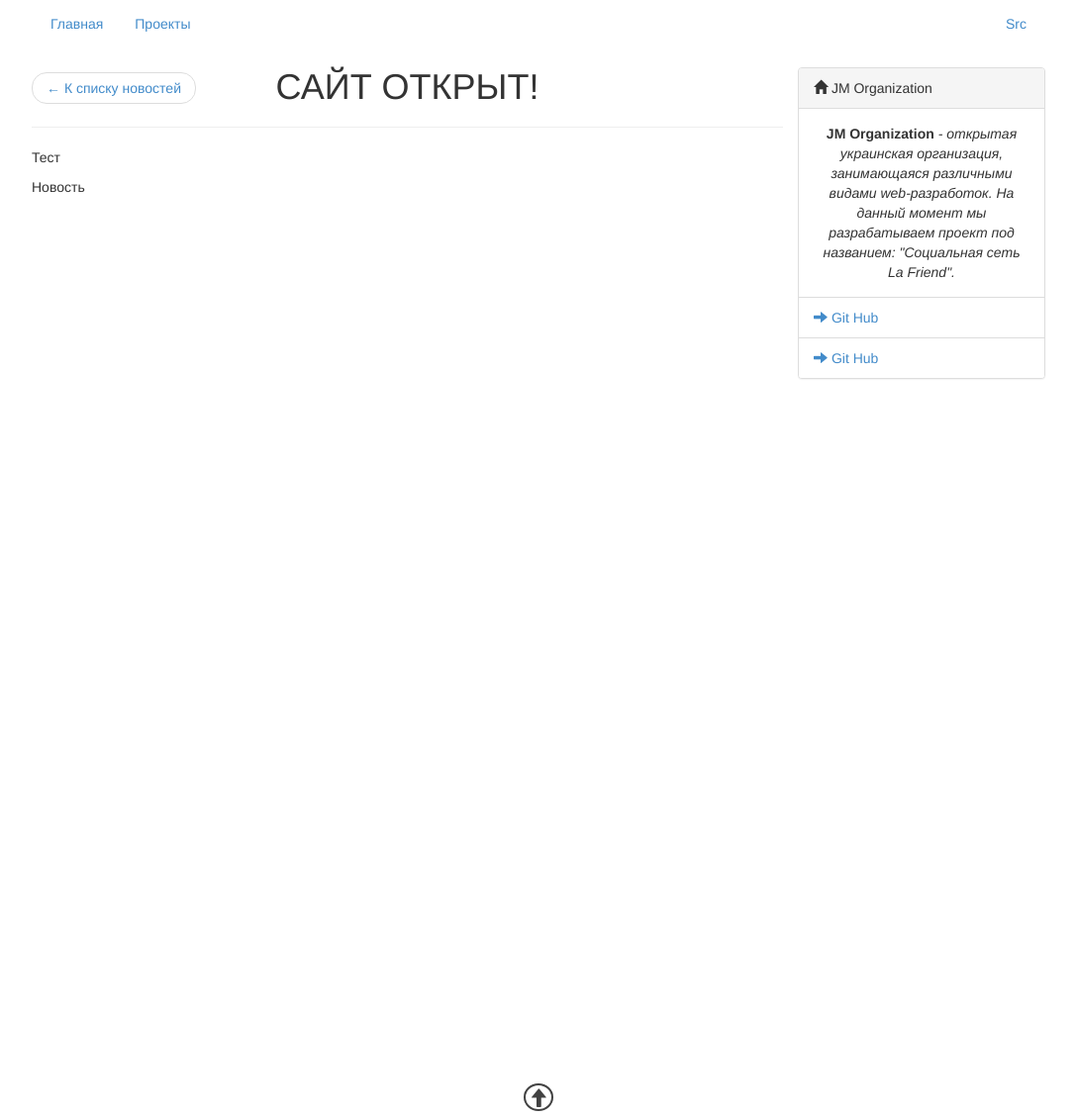
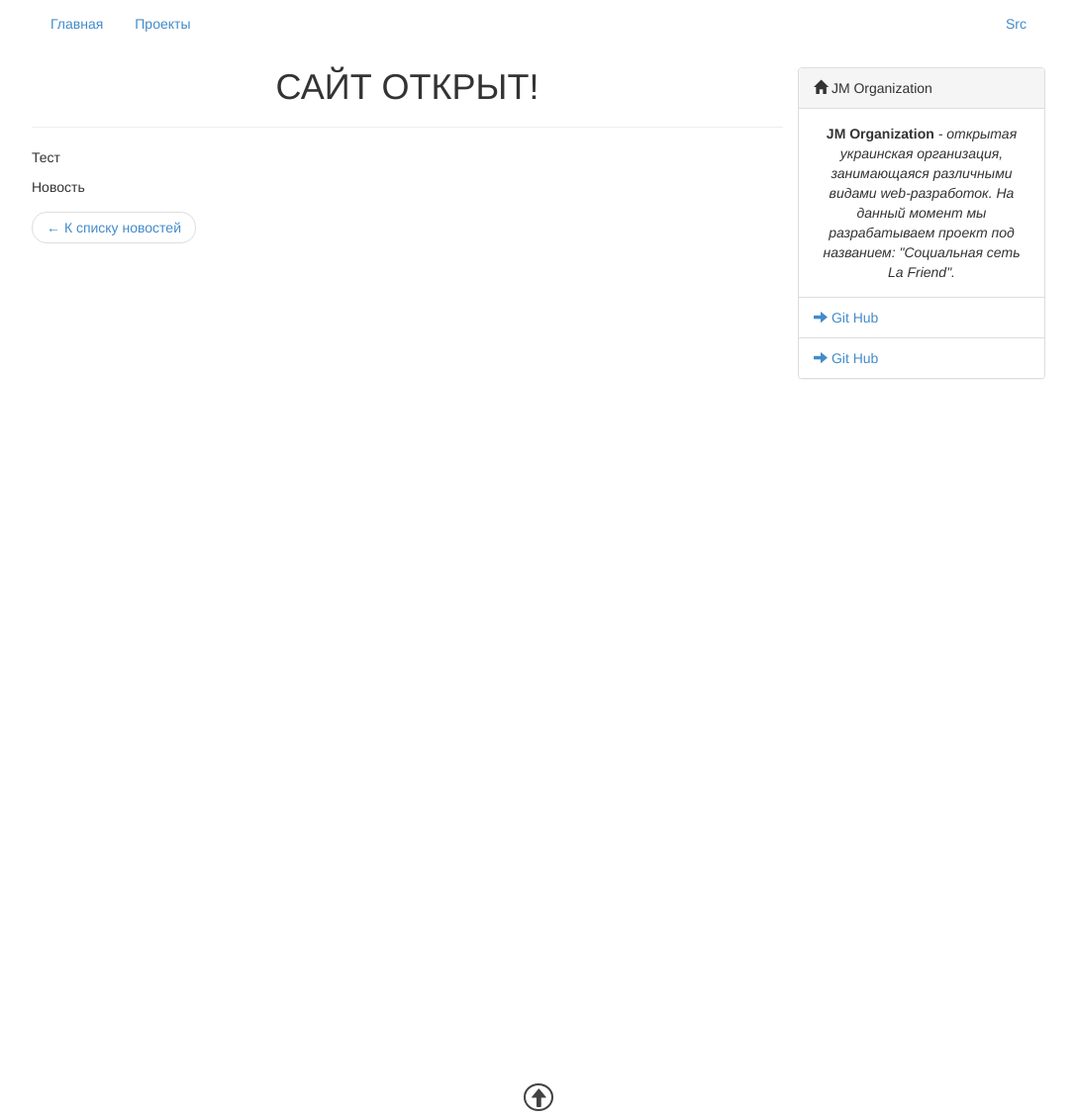
Before and after one commit to jm-organization/jm-organization.github.io, a Jekyll site: the page built from _posts/2017-06-20-relesed-site.md, in a window 1280 px wide and 1130 px high. Shown: the whole window at 99% size, without its empty margins (96-1183 px from the left). Built offline with Jekyll 4.4.1, drawn with Linux system fonts in a browser that asks for light colours; our own code applies the rules of GitHub Pages for plain Markdown files; comment, search, counter and statistics services are not loaded.

Commit message:
обавлена зависимость вывода комментариев и изменено положение ссылки на спис. новостей

```diff
--- a/_config.yml
+++ b/_config.yml
@@ -10,6 +10,9 @@ gems:
   - jekyll-feed
   - jekyll-redirect-from
 
+posts:
+  comments: true
+
 permalink: '/posts/:day-:month-:year/:title.html'
 paginate: 5
 paginate_path: "/posts/page-:num/"
--- a/_layouts/body-sample.html
+++ b/_layouts/body-sample.html
@@ -14,11 +14,6 @@
 				<div class="page-content" data-name="content">
 					{% if page.title %}
 					<div class="jm-page-title">
-					{% if page.url contains 'posts' %}
-						<ul class="jm-pager pager">
-							<li class="previous"><a href="/#news">&larr; К списку новостей</a></li>
-						</ul>
-					{% endif %}
 						<h1>{{ page.title }}</h1>
 					</div>
 					<hr class="small-devider">
--- a/_layouts/post.html
+++ b/_layouts/post.html
@@ -3,13 +3,21 @@ layout: body-sample
 title: page.title
 ---
 
-<!-- $('.jm-header').animate({height: 'hide'}, 5000) -->
-
 <div class="jm-article">
     {{ content }}
+
+    <ul class="jm-pager pager">
+        <li class="previous"><a href="/#news">&larr; К списку новостей</a></li>
+    </ul>
 </div>
 
-<div id="disqus_thread"></div>
+{% if site.posts.comments %}
+<div class="jm-comments">
+    <div class="jm-comments-title">
+        <h1>Комментарии</h1>
+    </div>
+    <div id="disqus_thread"></div>
+</div>
 <script>
 
     /**
@@ -18,10 +26,10 @@ title: page.title
      *
      */
 
-     var disqus_config = function () {
-     this.page.url = window.location.href;
-     this.page.identifier = 'article'+window.location.pathname;
-     };
+    var disqus_config = function () {
+        this.page.url = window.location.href;
+        this.page.identifier = 'article'+window.location.pathname;
+    };
     (function() { // DON'T EDIT BELOW THIS LINE
         var d = document, s = d.createElement('script');
         s.src = 'https://jm-organization.disqus.com/embed.js';
@@ -30,3 +38,4 @@ title: page.title
     })();
 </script>
 <noscript>Please enable JavaScript to view the <a href="https://disqus.com/?ref_noscript">comments powered by Disqus.</a></noscript>
+{% endif %}
--- a/assets/css/main.css
+++ b/assets/css/main.css
@@ -109,20 +109,18 @@ li {
     height: auto;
     display: inline-block;
     float: left; }
-    .page-width .page-content .jm-page-title {
-      position: relative; }
-      .page-width .page-content .jm-page-title h1 {
-        text-transform: uppercase;
+    .page-width .page-content .jm-page-title, .page-width .page-content .jm-comments-title {
+      position: relative;
+      text-transform: uppercase; }
+      .page-width .page-content .jm-page-title h1, .page-width .page-content .jm-comments-title h1 {
         text-align: center; }
-      .page-width .page-content .jm-page-title .jm-pager {
-        position: absolute;
-        bottom: 3px;
-        margin: 0; }
     .page-width .page-content article {
       padding: 24px;
       border-radius: 24px;
       border: 1px solid #e2e2e2;
       margin-bottom: 15px; }
+    .page-width .page-content .jm-article .jm-pager {
+      margin: 15px 0; }
     .page-width .page-content .jm-pagination {
       text-align: center; }
   .page-width .jm-sidebar {
```
Also changed, not shown: assets/css/main.sass (+8 -5 lines).
